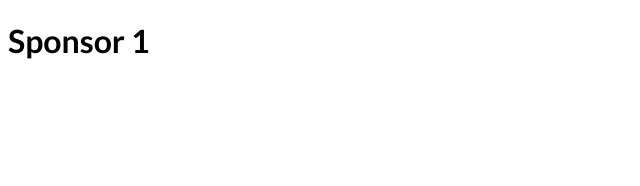
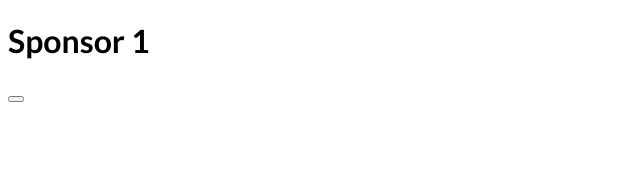
Before and after one commit to ShadrackAdwera/File-Based-Routing, a Next.js app: page /our-sponsors/1 in a window 1280 px wide. Shown: the top 186 px of the page, without its empty margins (0-640 px from the left). Built offline with nearby package versions, Linux system fonts and the light colour scheme.

Commit message:
Navigate programatically

```diff
--- a/pages/our-sponsors/[id]/index.js
+++ b/pages/our-sponsors/[id]/index.js
@@ -5,6 +5,7 @@ const router = useRouter();
 
 return <div>
     <h1>{`Sponsor ${router.query.id}`}</h1>
+    <button onClick={()=>router.push('/our-sponsors/1/projects/1')}></button>
 </div>;
 }
 export default SponsorInfo;
```
